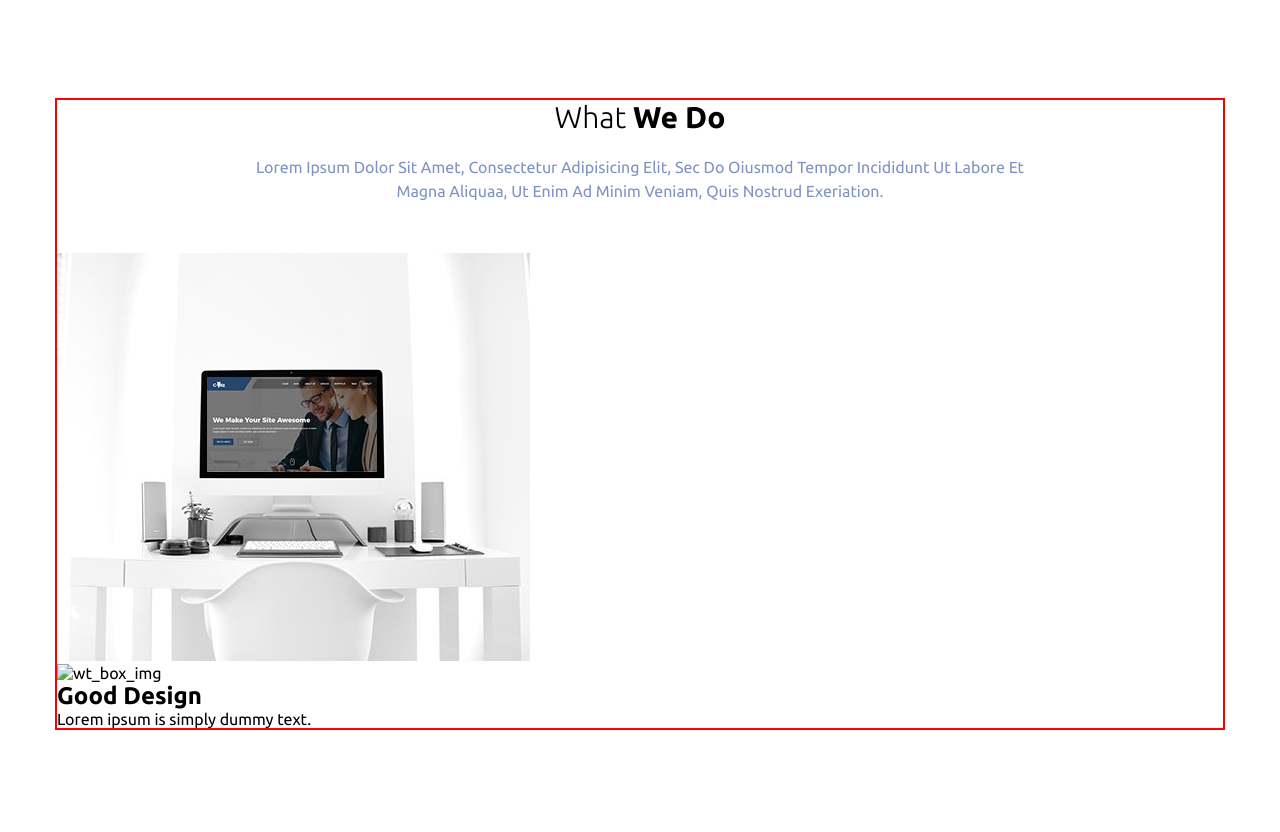
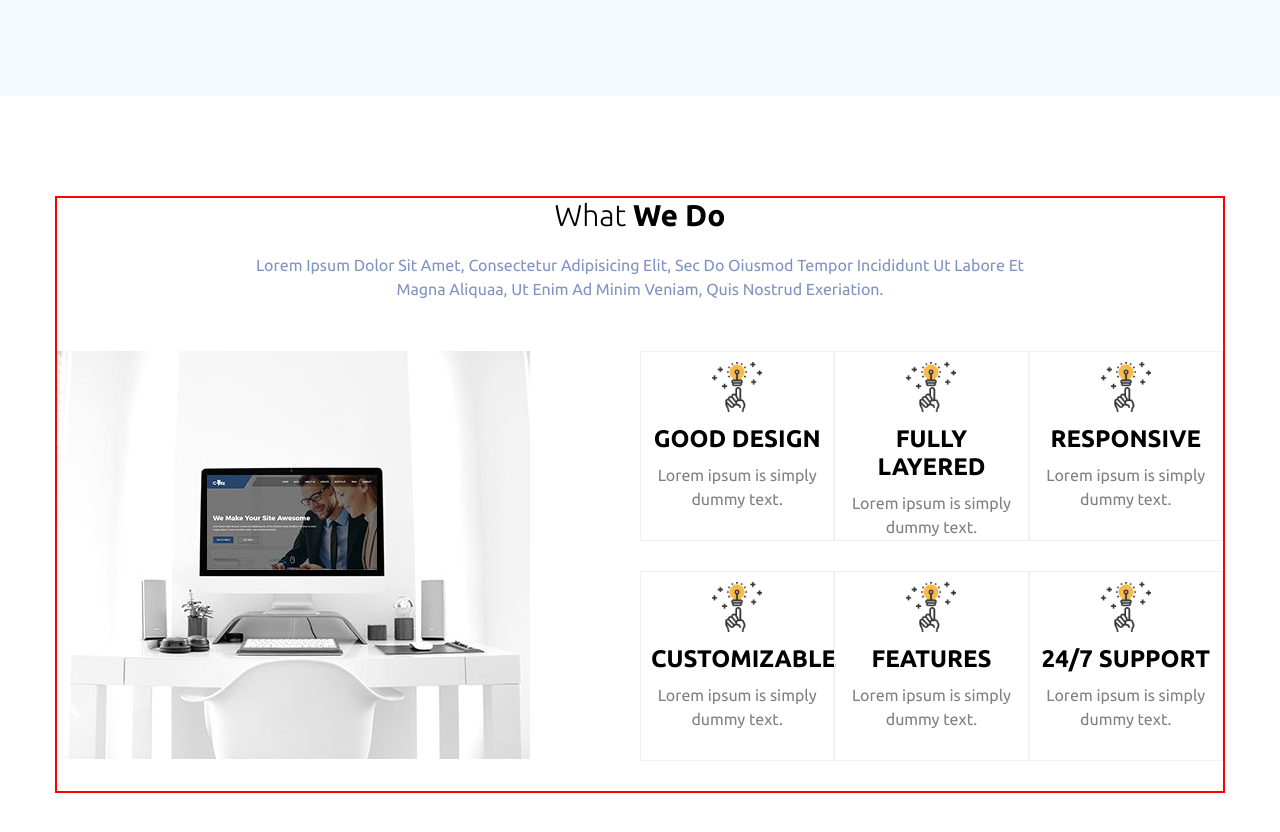
Before and after one commit to bisnukundu/C-BIZ, a plain HTML site: page index.html in a window 1280 px wide. Shown: the part 3291-4123 px from the top of the page. Before the commit the page ends 4021 px from the top, so only its background shows below. Drawn offline with Linux system fonts and the light colour scheme.

Commit message:
Second time Edite

```diff
--- a/index.html
+++ b/index.html
@@ -1,6 +1,5 @@
 <!DOCTYPE html>
 <html lang="en">
-
 <head>
     <meta charset="UTF-8">
     <meta name="viewport" content="width=device-width, initial-scale=1.0">
@@ -166,7 +165,7 @@
                         <div class="f_txt">
                             <h1>Bisnu kundu</h1>
                             <p>Webdesign - Boss</p>
-                            <img src="images/plus-btn.png" alt="inner_img"/>
+                            <img src="images/plus-btn.png" alt="inner_img" />
                         </div>
                     </div>
                 </div>
@@ -176,7 +175,7 @@
                         <div class="f_txt">
                             <h1>Bisnu kundu</h1>
                             <p>Webdesign - Boss</p>
-                            <img src="images/plus-btn.png" alt="inner_img"/>
+                            <img src="images/plus-btn.png" alt="inner_img" />
                         </div>
                     </div>
                 </div>
@@ -187,7 +186,7 @@
                     <div class="front">
                         <div class="f_txt">
                             <h1>Bisnu kundu</h1>
-                            <img src="images/plus-btn.png" alt="inner_img"/>
+                            <img src="images/plus-btn.png" alt="inner_img" />
                         </div>
                     </div>
                 </div>
@@ -197,7 +196,7 @@
                         <div class="f_txt">
                             <h1>Bisnu kundu</h1>
                             <p>Webdesign - Boss</p>
-                            <img src="images/plus-btn.png" alt="inner_img"/>
+                            <img src="images/plus-btn.png" alt="inner_img" />
                         </div>
                     </div>
                 </div>
@@ -209,7 +208,7 @@
                         <div class="f_txt">
                             <h1>Bisnu kundu</h1>
                             <p>Webdesign - Boss</p>
-                            <img src="images/plus-btn.png" alt="inner_img"/>
+                            <img src="images/plus-btn.png" alt="inner_img" />
                         </div>
                     </div>
                 </div>
@@ -219,7 +218,7 @@
                         <div class="f_txt">
                             <h1>Bisnu kundu</h1>
                             <p>Webdesign - Boss</p>
-                           <img src="images/plus-btn.png" alt="inner_img"/>
+                            <img src="images/plus-btn.png" alt="inner_img" />
 
                         </div>
                     </div>
@@ -236,19 +235,46 @@
             <div class="wwd_conten">
                 <div class="owg_txt">
                     <h1>What <span>We Do</span></h1>
-                    <p> lorem ipsum dolor sit amet, consectetur adipisicing elit, sec do oiusmod tempor incididunt ut labore
+                    <p> lorem ipsum dolor sit amet, consectetur adipisicing elit, sec do oiusmod tempor incididunt ut
+                        labore
                         et<br> magna aliquaa, ut enim ad minim veniam, quis nostrud exeriation.</p>
                 </div>
                 <div class="wwd_img">
-                    <img src="images/computer.jpg" alt="wwd_img"/>
+                    <img src="images/computer.jpg" alt="wwd_img" />
                 </div>
                 <div class="wwd_txt">
                     <div class="wt_box">
-                        <img src="" alt="wt_box_img"/>
+                        <img src="images/icon/idea.png" alt="wt_box_img" />
                         <h1>Good Design</h1>
                         <p>Lorem ipsum is simply dummy text.</p>
                     </div>
+                    <div class="wt_box">
+                        <img src="images/icon/idea.png" alt="wt_box_img" />
+                        <h1>fully layered</h1>
+                        <p>Lorem ipsum is simply dummy text.</p>
+                    </div>
+                    <div class="wt_box">
+                        <img src="images/icon/idea.png" alt="wt_box_img" />
+                        <h1>responsive</h1>
+                        <p>Lorem ipsum is simply dummy text.</p>
+                    </div>
+                    <div class="wt_box">
+                        <img src="images/icon/idea.png" alt="wt_box_img" />
+                        <h1>customizable</h1>
+                        <p>Lorem ipsum is simply dummy text.</p>
+                    </div>
+                    <div class="wt_box">
+                        <img src="images/icon/idea.png" alt="wt_box_img" />
+                        <h1>features</h1>
+                        <p>Lorem ipsum is simply dummy text.</p>
+                    </div>
+                    <div class="wt_box">
+                        <img src="images/icon/idea.png" alt="wt_box_img" />
+                        <h1>24/7 support</h1>
+                        <p>Lorem ipsum is simply dummy text.</p>
+                    </div>
                 </div>
+
 
             </div>
         </div>
--- a/style.css
+++ b/style.css
@@ -196,7 +196,6 @@
 .og_txt{
     width:50%;
     float:left;
-    border:1px solid black;
     color:white;
 }
 .og_txt h3{
@@ -214,7 +213,6 @@
 .og_boxs{
     width:50%;
     float:right;
-    border:1px solid red;
     color:white;
 }
 .og_box{
@@ -241,6 +239,7 @@
 /*OUR WONDERFUL GALLAREY SERVICE SECTION START  */
 .our_wonderful_gallarey {
     padding: 100px 0px;
+    background:#F4F8FF;
 }
 .owg_txt{
     text-align:center;
@@ -353,3 +352,39 @@
 }
 
 /* OUR WONDERFUL GALLAREY SERVICE SECTION   */
+/* ======================================== */
+/* WHAT WE DO SERVICE SECTION STAR */
+.What_We_Do{
+    padding: 100px 0px 65px 0px;
+}
+.wwd_img{
+    width:50%;
+    float:left;
+}
+.wwd_txt{
+    width:50%;
+    float: right;
+}
+.wt_box{
+    width:33.33%;
+    float:left;
+    border:1px solid #F1F1F1;
+    text-align:center;
+    padding:10px;
+    margin-bottom:30px;
+    height: 190px;
+    cursor: pointer;
+}
+.wt_box img{
+    width:50px;
+    margin-bottom:10px;
+}
+.wt_box h1{
+    text-transform: uppercase;
+    margin-bottom: 10px;
+}
+.wt_box p{
+    line-height: 1.5;
+    color:#837F7F;
+}
+/* WHAT WE DO SERVICE SECTION END */
```
